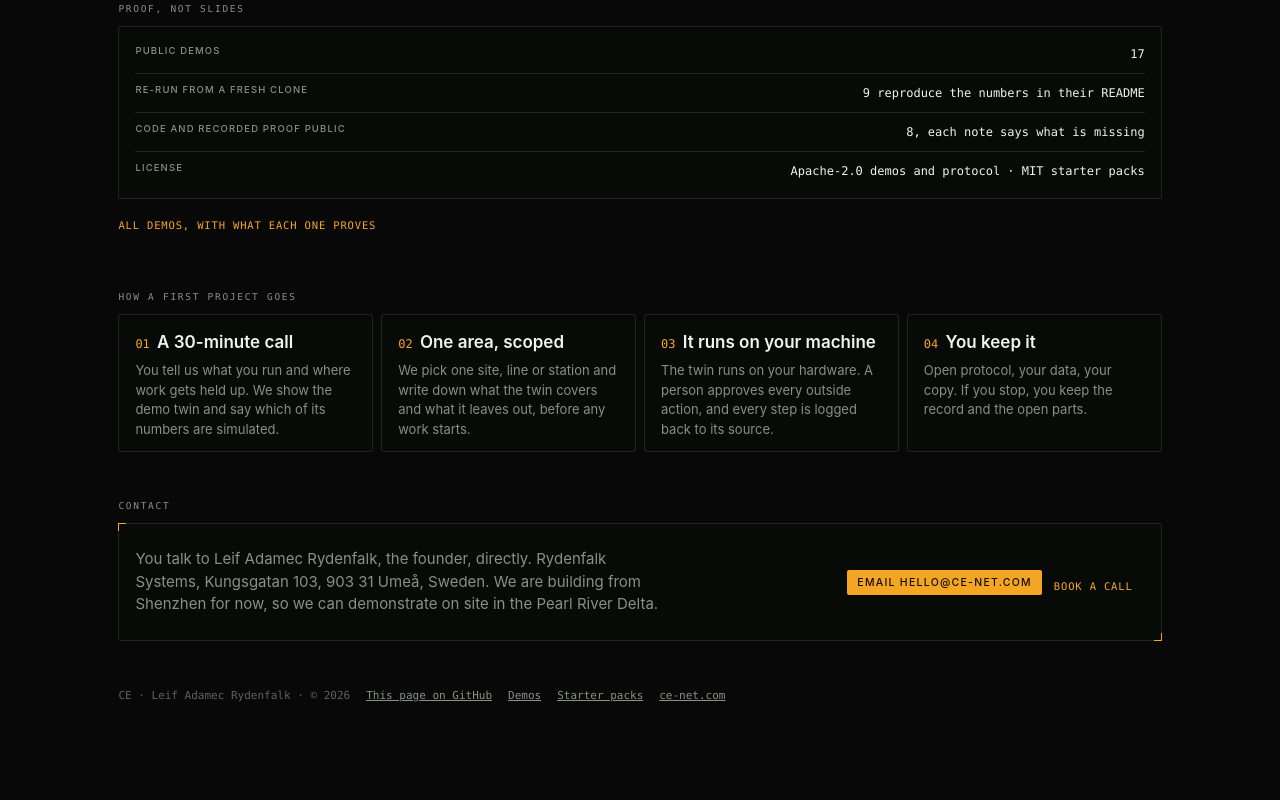
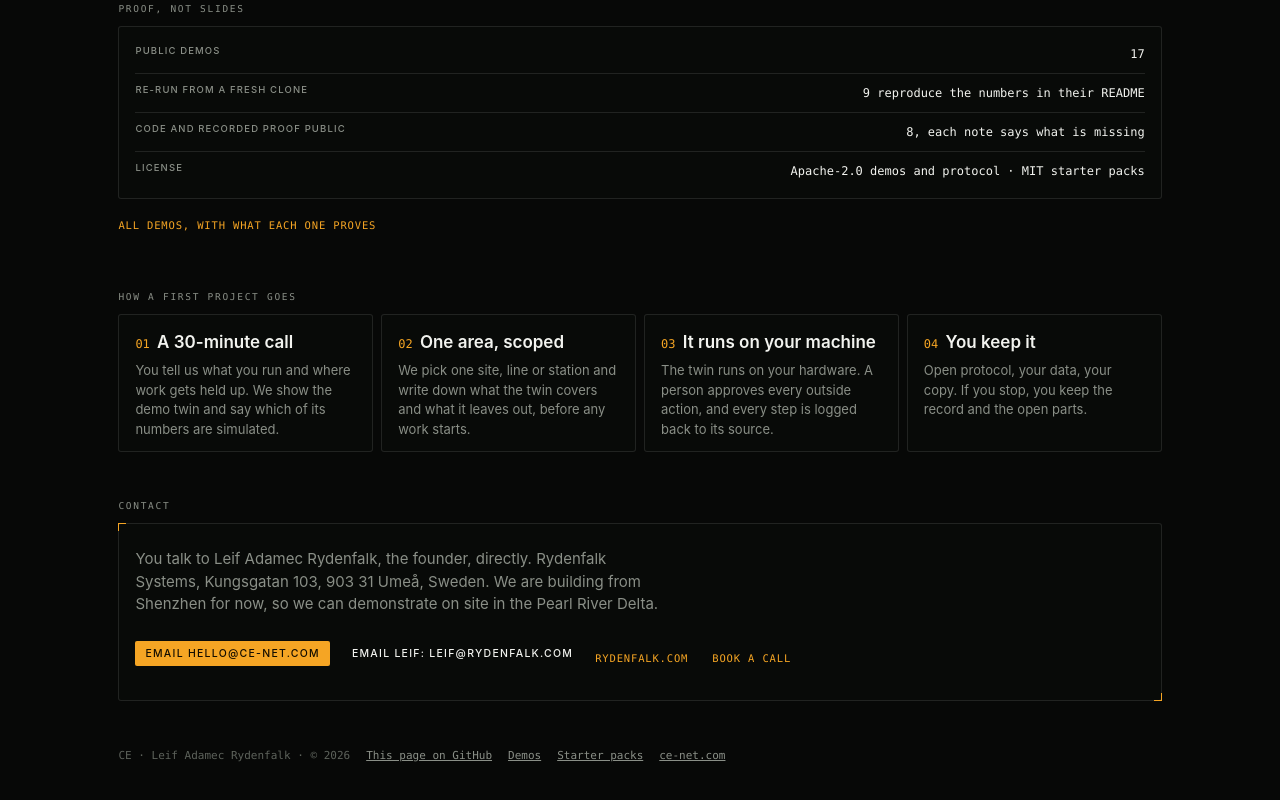
Before and after one commit to ce-net/ce-net.github.io, a plain HTML site: page work-with-us/index.html in a window 1280 px wide. Shown: the part 1001-1801 px from the top of the page. Before the commit the page ends 1775 px from the top, so only its background shows below. Drawn offline with Linux system fonts and the light colour scheme; no server answers; a web font is replaced by a local one.

Commit message:
Work with us: add Leif's own email and rydenfalk.com

```diff
--- a/work-with-us/index.html
+++ b/work-with-us/index.html
@@ -114,7 +114,7 @@ h2{font:500 var(--t-2xs) var(--mono);letter-spacing:var(--track-crumb);text-tran
 <h2>Contact</h2>
 <div class="glass ticks contact">
 <p>You talk to Leif Adamec Rydenfalk, the founder, directly. Rydenfalk Systems, Kungsgatan 103, 903 31 Umeå, Sweden. We are building from Shenzhen for now, so we can demonstrate on site in the Pearl River Delta.</p>
-<div class="links"><a class="btn primary" href="mailto:hello@ce-net.com?subject=Work%20with%20ce-net">Email hello@ce-net.com</a><a class="go" href="https://ce-net.com/contact/">Book a call</a></div>
+<div class="links"><a class="btn primary" href="mailto:hello@ce-net.com?subject=Work%20with%20ce-net">Email hello@ce-net.com</a><a class="btn" href="mailto:leif@rydenfalk.com?subject=Work%20with%20ce-net">Email Leif: leif@rydenfalk.com</a><a class="go" href="https://rydenfalk.com">rydenfalk.com</a><a class="go" href="https://ce-net.com/contact/">Book a call</a></div>
 </div>
 
 <footer class="foot"><span>CE · Leif Adamec Rydenfalk · © 2026</span><a href="https://github.com/ce-net/ce-net.github.io">This page on GitHub</a><a href="https://ce-net.github.io/demos/">Demos</a><a href="https://github.com/ce-net/starters">Starter packs</a><a href="https://ce-net.com/">ce-net.com</a></footer>
```
